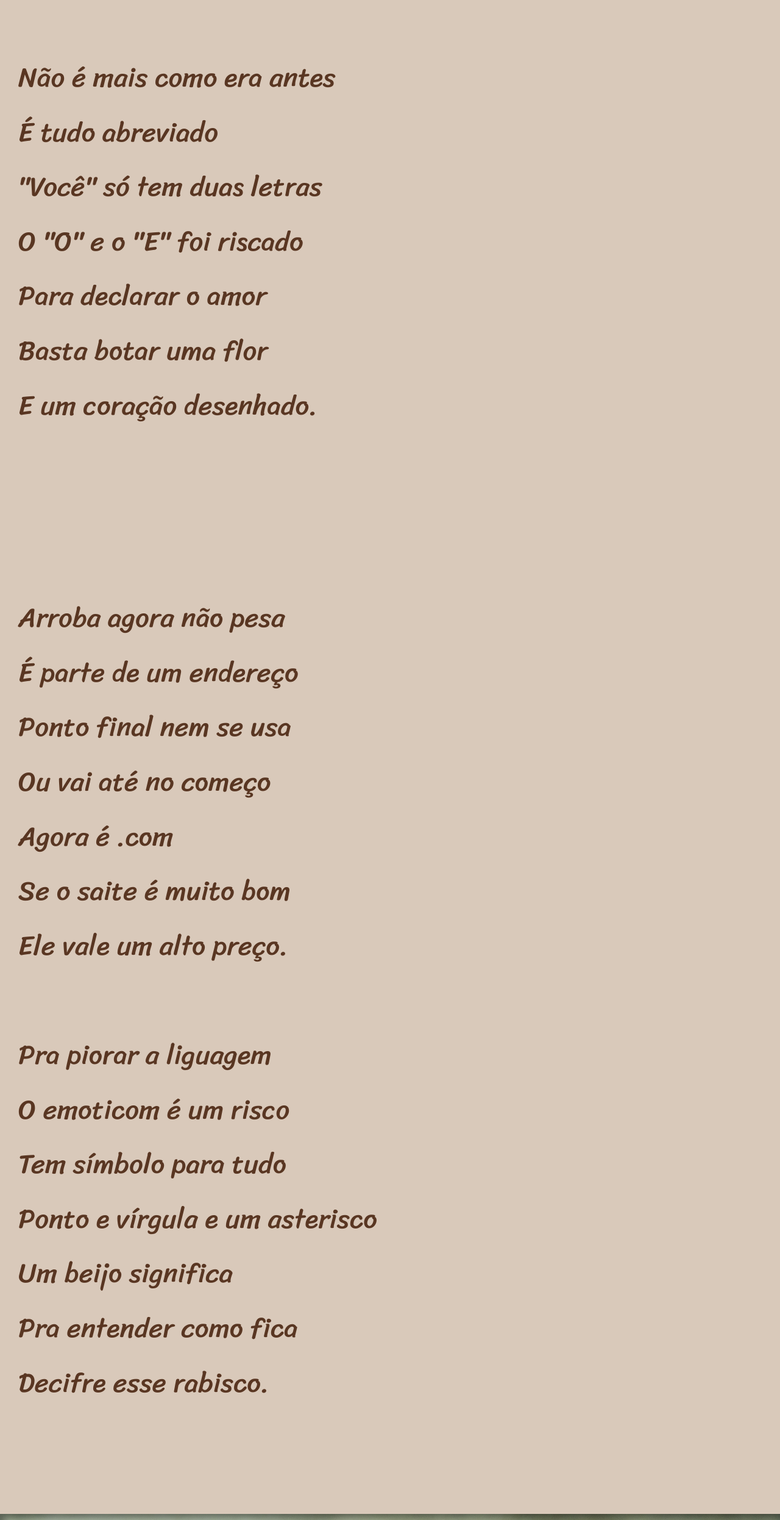
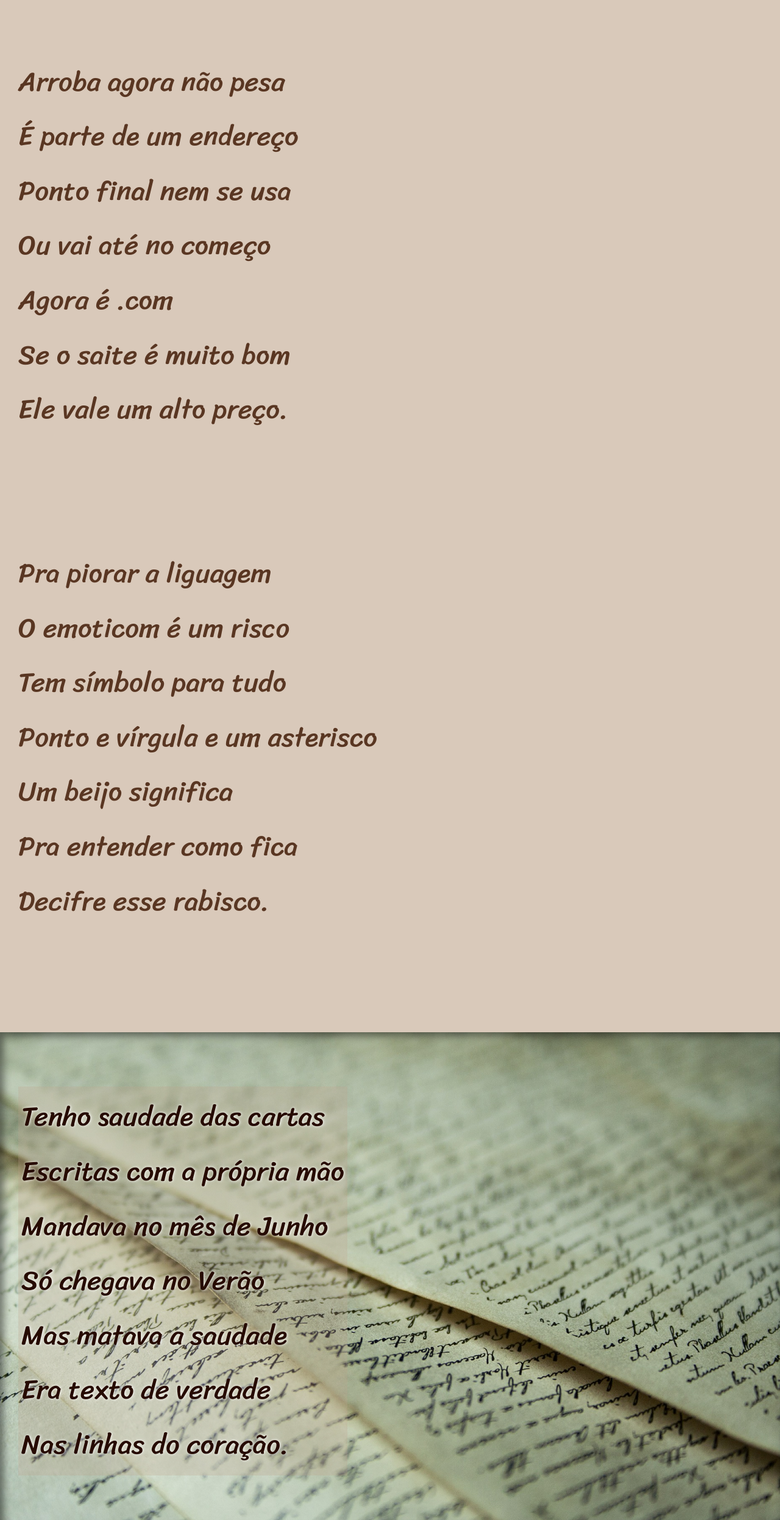
Before and after one commit to SuellenMMarques/cordelliterature, a plain HTML site: page index.html in a window 1280 px wide. Shown: the part 1953-4446 px from the top of the page at 61% size. Drawn offline with Linux system fonts and the light colour scheme.

Commit message:
Ajuste no parallax

```diff
--- a/index.html
+++ b/index.html
@@ -33,17 +33,6 @@
             E um coração desenhado.</p>
         </section>
 
-
-        <section class="paragrafy">
-            <p>Não é mais como era antes
-            É tudo abreviado
-            "Você" só tem duas letras
-            O "O" e o "E" foi riscado
-            Para declarar o amor
-            Basta botar uma flor
-            E um coração desenhado.</p>
-        </section>
-
         <section class="paragrafy">
             <p>Arroba agora não pesa
             É parte de um endereço
@@ -52,6 +41,7 @@
             Agora é .com
             Se o saite é muito bom
             Ele vale um alto preço.</p>
+
             <p>Pra piorar a liguagem
             O emoticom é um risco
             Tem símbolo para tudo
@@ -62,7 +52,7 @@
         </section>
 
         <section class="text-parallax" id="parallax2">
-            <p>Tenho saudade das cartas
+            <p id="paragrafy-parallax2">Tenho saudade das cartas
             Escritas com a própria mão
             Mandava no mês de Junho
             Só chegava no Verão
--- a/style.css
+++ b/style.css
@@ -66,7 +66,6 @@ section {
 }
 
 .text-parallax{
-    height: 100vh;
     background-attachment: fixed;
     background-position: center;
     background-repeat: no-repeat;
@@ -85,6 +84,14 @@ section {
     background-image: url(./assets/images/background002.jpg);
 }
 
+#paragrafy-parallax2{
+    display: inline-block;
+    padding: 5px;
+    background-color: #bfa38a42;
+    color: #260B01;
+    text-shadow: 1px 0px 5px white;
+}
+
 
 footer {
     background-color: #260B01;
```
